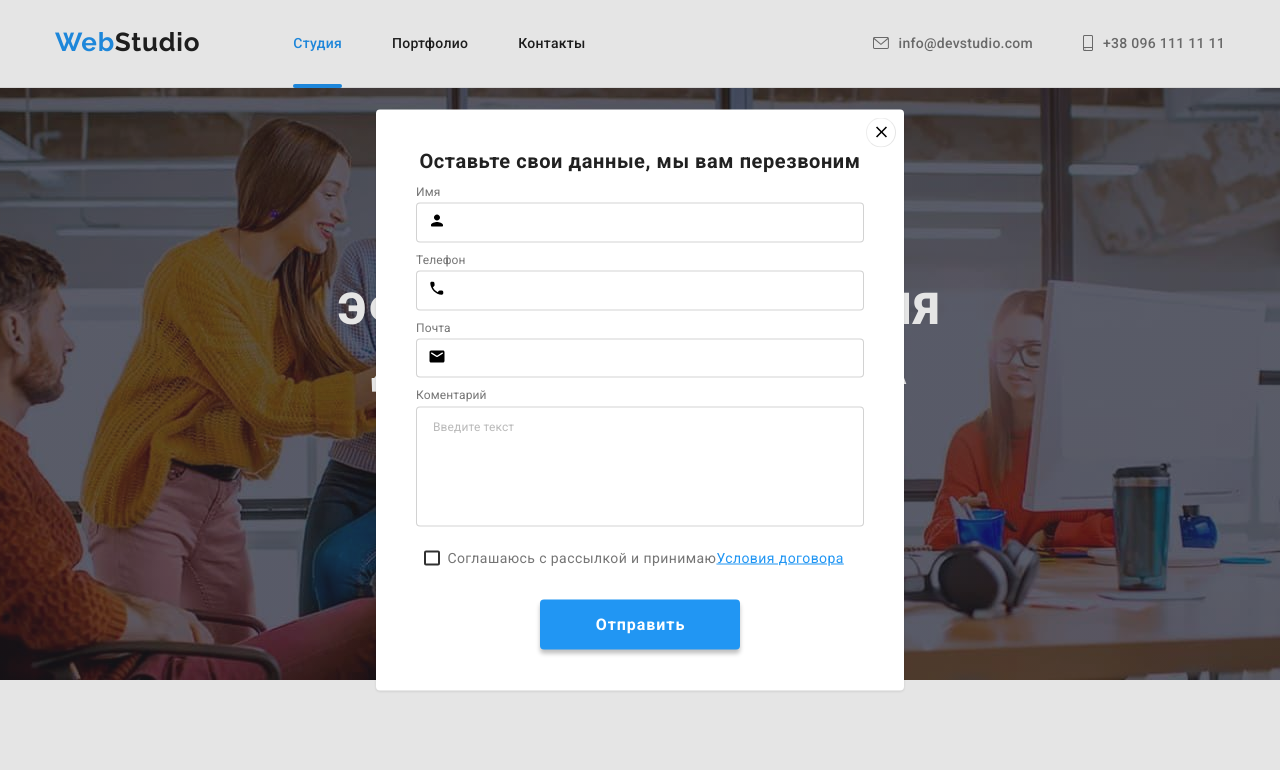
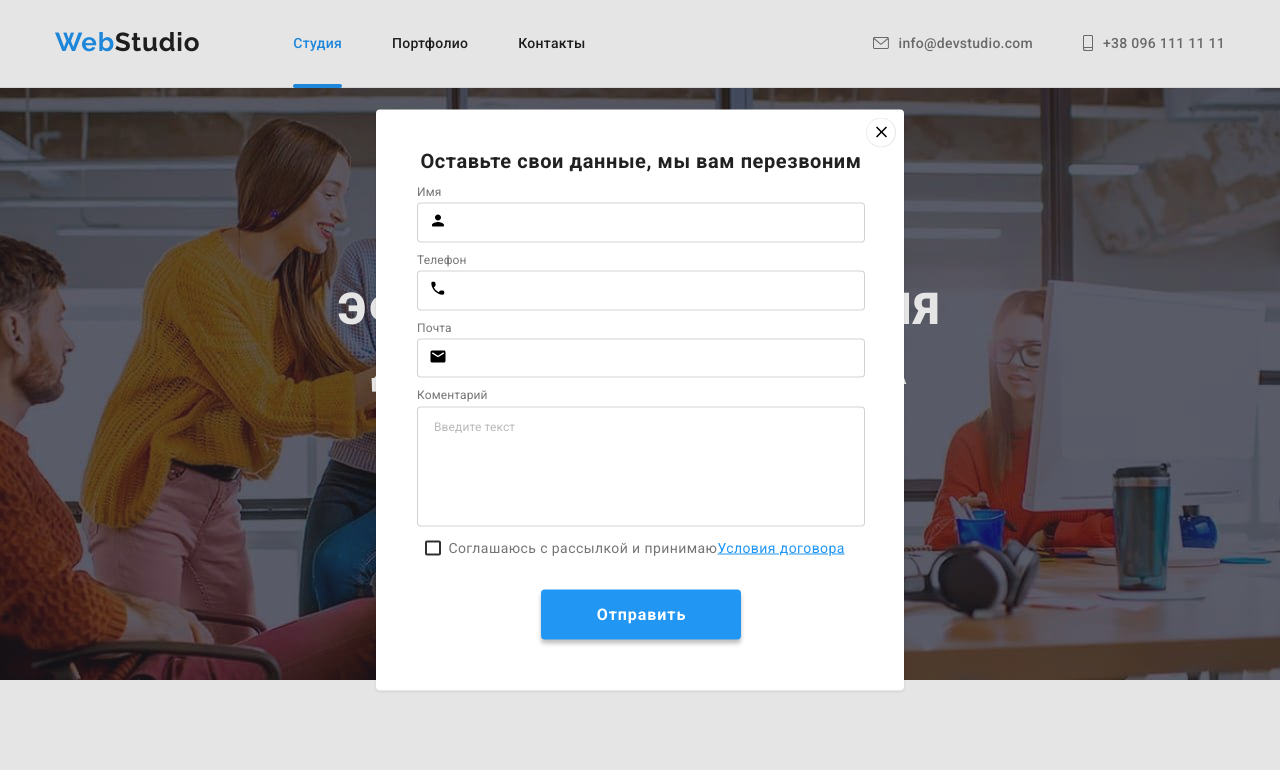
Before and after one commit to Olha-Vakhrusheva/goit-markup-hw-06, a plain HTML site: page index.html in a window 1280 px wide. Both pictures are taken after a click on the button "Заказать услугу". Shown: the top 770 px of the page. Drawn offline with nearby package versions, Linux system fonts and the light colour scheme.

Commit message:
Редактирует форму и футер

```diff
--- a/css/styles.css
+++ b/css/styles.css
@@ -602,6 +602,11 @@ header {
   top: 50%;
   left: 50%;
 
+  padding-top: 40px;
+  padding-bottom: 40px;
+  padding-left: 41px;
+  padding-right: 39px;
+
   transform: translate(-50%, -50%) scale(1);
 
   width: 528px;
@@ -658,8 +663,7 @@ header {
 }
 
 .modal-header {
-  padding-top: 40px;
-  padding-bottom: 12px;
+  margin-bottom: 12px;
 
   text-align: center;
   font-weight: 700;
@@ -675,13 +679,24 @@ header {
   margin-right: auto;
 }
 
-.form-field {
+.modal-form-label {
   display: flex;
   flex-direction: column;
+
+  margin-bottom: 10px;
+
   transition: fill 250ms cubic-bezier(0.4, 0, 0.2, 1);
 }
 
-.form-field input {
+.modal-form-label {
+  font-size: 12px;
+  line-height: 1.17;
+  font-weight: 400;
+  letter-spacing: 0.01em;
+  color: var(--primary-text-color);
+}
+
+.modal-form-input {
   width: 100%;
   padding: 12px;
   padding-left: 42px;
@@ -695,11 +710,10 @@ header {
 
 .modal-form-wrapper {
   position: relative;
-  margin-bottom: 10px;
   display: block;
 }
 
-.checkbox-agreement input {
+.checkbox {
   width: 16px;
   height: 15px;
 
@@ -710,15 +724,11 @@ header {
   margin-left: 12px;
 }
 
-.checkbox-agreement {
-  margin-top: 20px;
-}
-
 .modal-form-input:focus ~ .modal-icon {
   fill: var(--logo-accent-color);
 }
 
-.form-field input:focus,
+.modal-form-input:focus,
 .comment:focus {
   border-color: var(--logo-accent-color);
   outline: none;
@@ -745,7 +755,7 @@ header {
   transition: border-color 250ms cubic-bezier(0.4, 0, 0.2, 1);
 }
 
-.form-field textarea {
+form textarea {
   margin-top: 4px;
   border-width: 1px;
   border-color: rgba(33, 33, 33, 0.2);
@@ -754,17 +764,9 @@ header {
   height: 120px;
 }
 
-.form-field textarea:focus {
+form textarea:focus {
   outline: none;
   border-color: var(--logo-accent-color);
-}
-
-.form-field label {
-  font-size: 12px;
-  line-height: 1.17;
-  font-weight: 400;
-  letter-spacing: 0.01em;
-  color: var(--primary-text-color);
 }
 
 .text-comment {
--- a/index.html
+++ b/index.html
@@ -407,9 +407,10 @@
               <use href="./images4/symbol-defs.svg#icon-Close"></use>
             </svg>
           </button>
+
           <p class="modal-header">Оставьте свои данные, мы вам перезвоним</p>
+
           <form class="form modal-contact">
-            <div class="form-field">
             <label class="modal-form-label"
               >Имя
               <span class="modal-form-wrapper">
@@ -428,8 +429,7 @@
                 </svg>
               </span>
             </label>
-            </div>
-            <div class="form-field">
+
             <label class="modal-form-label"
               >Телефон
               <span class="modal-form-wrapper">
@@ -446,8 +446,7 @@
                 </svg>
               </span>
             </label>
-            </div>
-            <div class="form-field">
+
             <label class="modal-form-label"
               >Почта
               <span class="modal-form-wrapper">
@@ -458,15 +457,13 @@
                   required
                 />
                 <svg class="modal-icon" width="18" height="18">
-                    <use
-                      href="./images5/symbol-defs.svg#icon-email-black"
-                    ></use>
+                  <use href="./images5/symbol-defs.svg#icon-email-black"></use>
                 </svg>
               </span>
             </label>
-            </div>
-            <div class="form-field">
-              <label for="comment">Коментарий</label>
+
+            <label for="comment" class="modal-form-label"
+              >Коментарий
               <textarea
                 class="comment text-comment"
                 name="comment"
@@ -474,7 +471,8 @@
                 rows="8"
                 placeholder="Введите текст"
               ></textarea>
-            </div>
+            </label>
+
             <div class="checkbox-agreement">
               <input
                 class="checkbox visually-hidden"
@@ -551,9 +549,9 @@
           <p class="form-footer-head">Подпишитесь на рассылку</p>
           <form class="form-footer">
             <label class="subscribe-label">
-              <input type="email" name="email" placeholder="E-mail"
+              <input type="email" name="mail" placeholder="E-mail"
             /></label>
-            <button type="button" class="subscribe-btn">
+            <button type="submit" class="subscribe-btn">
               Подписаться
               <svg class="form-footer-icon" width="24" height="24">
                 <use href="./images5/symbol-defs.svg#icon-send"></use>
```
Also changed, not shown: portfolio.html (+1 -1 lines). Lines whose indentation alone changed are shown as unchanged.
